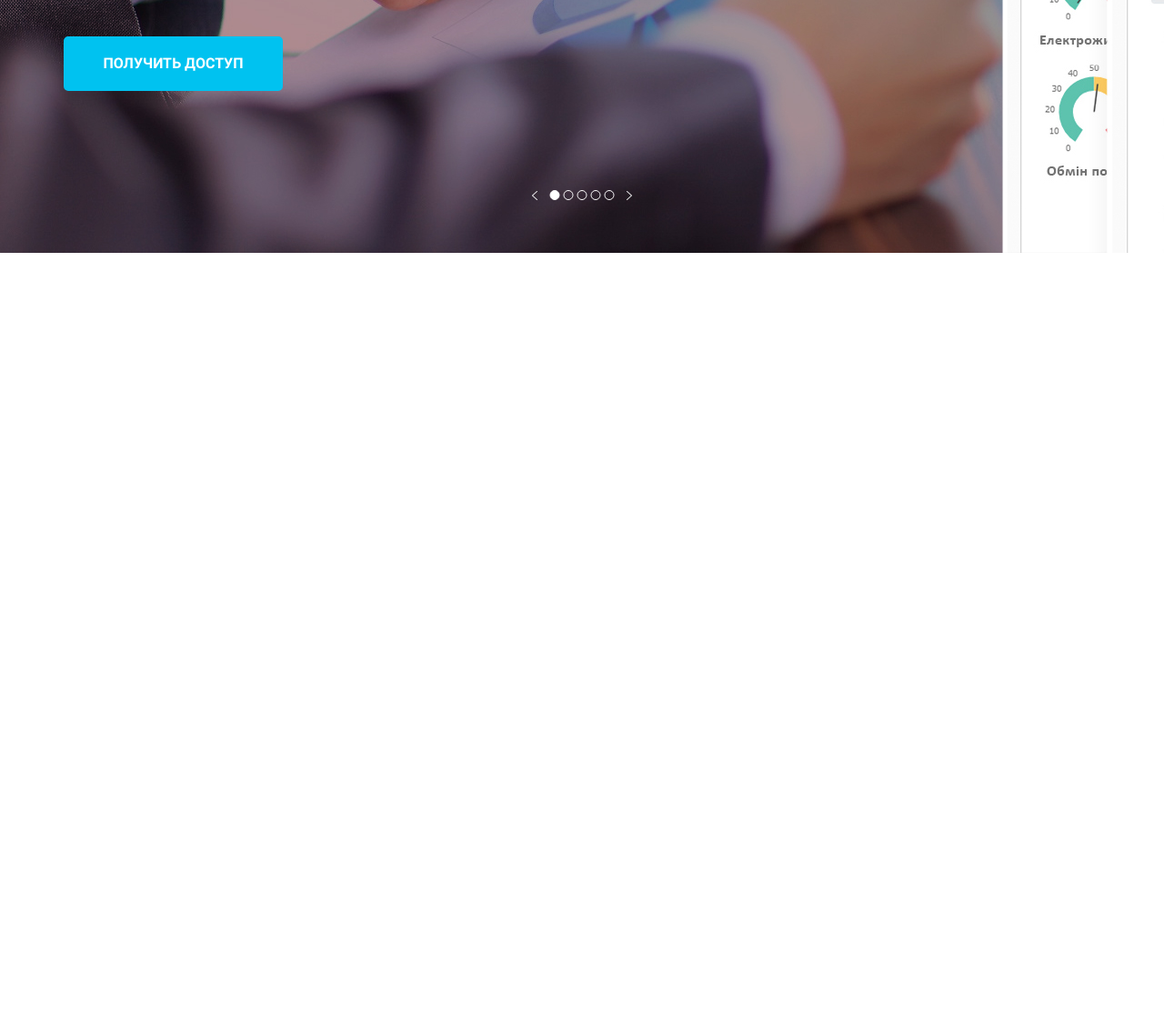
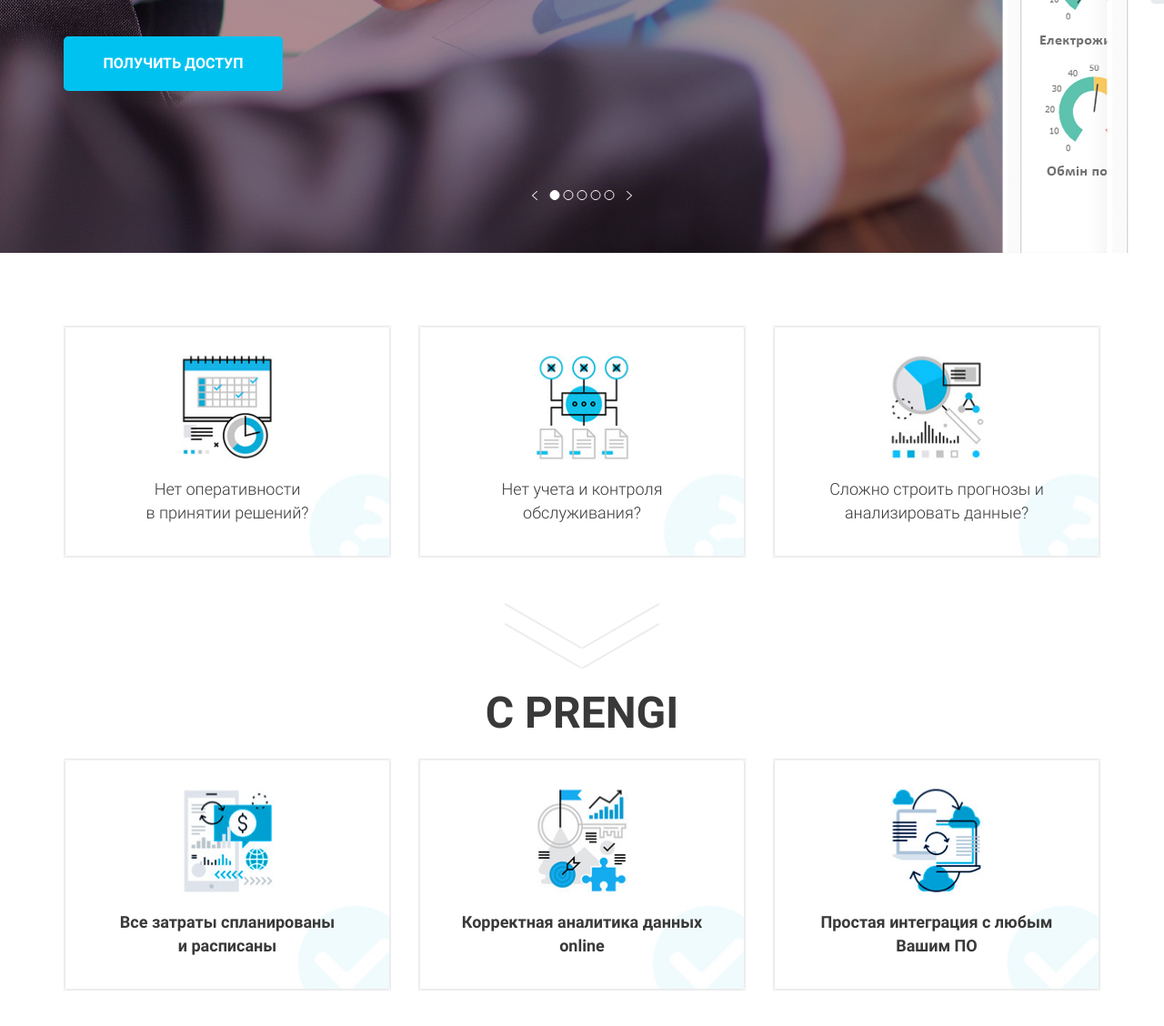
Before and after one commit to djedek/prengi, a website: page src/index.html in a window 1280 px wide. Shown: the part 512-1640 px from the top of the page at 91% size. Before the commit the page ends 800 px from the top, so only its background shows below. Drawn offline with nearby package versions, Linux system fonts and the light colour scheme; files that its build step writes are made by us from their sources; files whose address does not match are found by name.

Commit message:
Блок with_prengi с адаптацией под различные разрешения

```diff
--- a/src/index.html
+++ b/src/index.html
@@ -91,6 +91,47 @@
 
     </section>
 
+    <div class="with-prengi">
+        <div class="container">
+            <div class="with-prengi__negative">
+                <div class="with-prengi__item with-prengi__item_pic1">
+                    <div class="with-prengi__descr">
+                        Нет оперативности <br>в принятии решений?
+                    </div>
+                </div>
+                <div class="with-prengi__item with-prengi__item_pic2">
+                    <div class="with-prengi__descr">
+                        Нет учета и контроля <br>обслуживания?
+                    </div>
+                </div>
+                <div class="with-prengi__item with-prengi__item_pic3">
+                    <div class="with-prengi__descr">
+                        Сложно строить прогнозы и <br>анализировать данные?
+                    </div>
+                </div>
+            </div>
+            <img class="with-prengi__img" src="img/arrow_down.png" alt="with-prengi">
+            <h2 class="with-prengi__title">С PRENGI</h2>
+            <div class="with-prengi__positive">
+                <div class="with-prengi__item with-prengi__item_pic4">
+                    <div class="with-prengi__descr with-prengi__descr_bold">
+                        Все затраты спланированы <br>и расписаны
+                    </div>
+                </div>
+                <div class="with-prengi__item with-prengi__item_pic5">
+                    <div class="with-prengi__descr with-prengi__descr_bold">
+                        Корректная аналитика данных <br>online
+                    </div>
+                </div>
+                <div class="with-prengi__item with-prengi__item_pic6">
+                    <div class="with-prengi__descr with-prengi__descr_bold">
+                        Простая интеграция с любым <br>Вашим ПО
+                    </div>
+                </div>
+            </div>
+        </div>
+    </div>
+
     <script src="js/tiny-slider.js"></script>
     <script src="js/script.js"></script>
 </body>
--- a/src/sass/base/_media.scss
+++ b/src/sass/base/_media.scss
@@ -19,6 +19,15 @@
         &__content {
             margin-top: 100px;
             padding: 0 10px;
+        }
+    }
+    .with-prengi {
+        padding: 40px 0 20px;
+        &__negative, &__positive {
+            justify-content: space-around;
+        }
+        &__item {
+            margin: 0 10px 20px;
         }
     }
 }
--- /dev/null
+++ b/src/sass/blocks/_with-prengi.scss
@@ -0,0 +1,62 @@
+.with-prengi {
+    padding: 80px 0;
+    &__negative, &__positive {
+        display: flex;
+        justify-content: space-between;
+        align-items: center;
+        flex-wrap: wrap;
+    }
+    &__item {
+        position: relative;
+        width: 360px;
+        height: 255px;
+        border: solid 1px #ececec;
+        &_pic1 {
+            background: url('../img/bg/with_prengi_item1.jpg') center (center/cover) no-repeat;
+        }
+        &_pic2 {
+            background: url('../img/bg/with_prengi_item2.jpg') center (center/cover) no-repeat;
+        }
+        &_pic3 {
+            background: url('../img/bg/with_prengi_item3.jpg') center (center/cover) no-repeat;
+        }
+        &_pic4 {
+            background: url('../img/bg/with_prengi_item4.jpg') center (center/cover) no-repeat;
+        }
+        &_pic5 {
+            background: url('../img/bg/with_prengi_item5.jpg') center (center/cover) no-repeat;
+        }
+        &_pic6 {
+            background: url('../img/bg/with_prengi_item6.jpg') center (center/cover) no-repeat;
+        }
+    }
+    &__descr {
+        width: 100%;
+        position: absolute;
+        left: 0;
+        bottom: 35px;
+        font-size: 18px;
+        font-weight: 300;
+        line-height: 26px;
+        text-align: center;
+        color: #393939;
+        &_bold {
+            font-weight: bold;
+        }
+    }
+    &__img {
+        display: block;
+        margin: 50px auto 0;
+    }
+    &__title {
+        margin-top: 33px;
+        font-size: 48px;
+        font-weight: bold;
+        line-height: 30px;
+        text-align: center;
+        color: #393939;
+    }
+    &__positive {
+        margin-top: 35px;
+    }
+}
--- a/src/sass/style.scss
+++ b/src/sass/style.scss
@@ -16,5 +16,6 @@
 @import "blocks/promo";
 @import "blocks/slider";
 @import "blocks/buttons";
+@import "blocks/with-prengi";
 
 @import "base/media";
```
Also changed, not shown: dist/css/style.min.css, dist/index.html.
